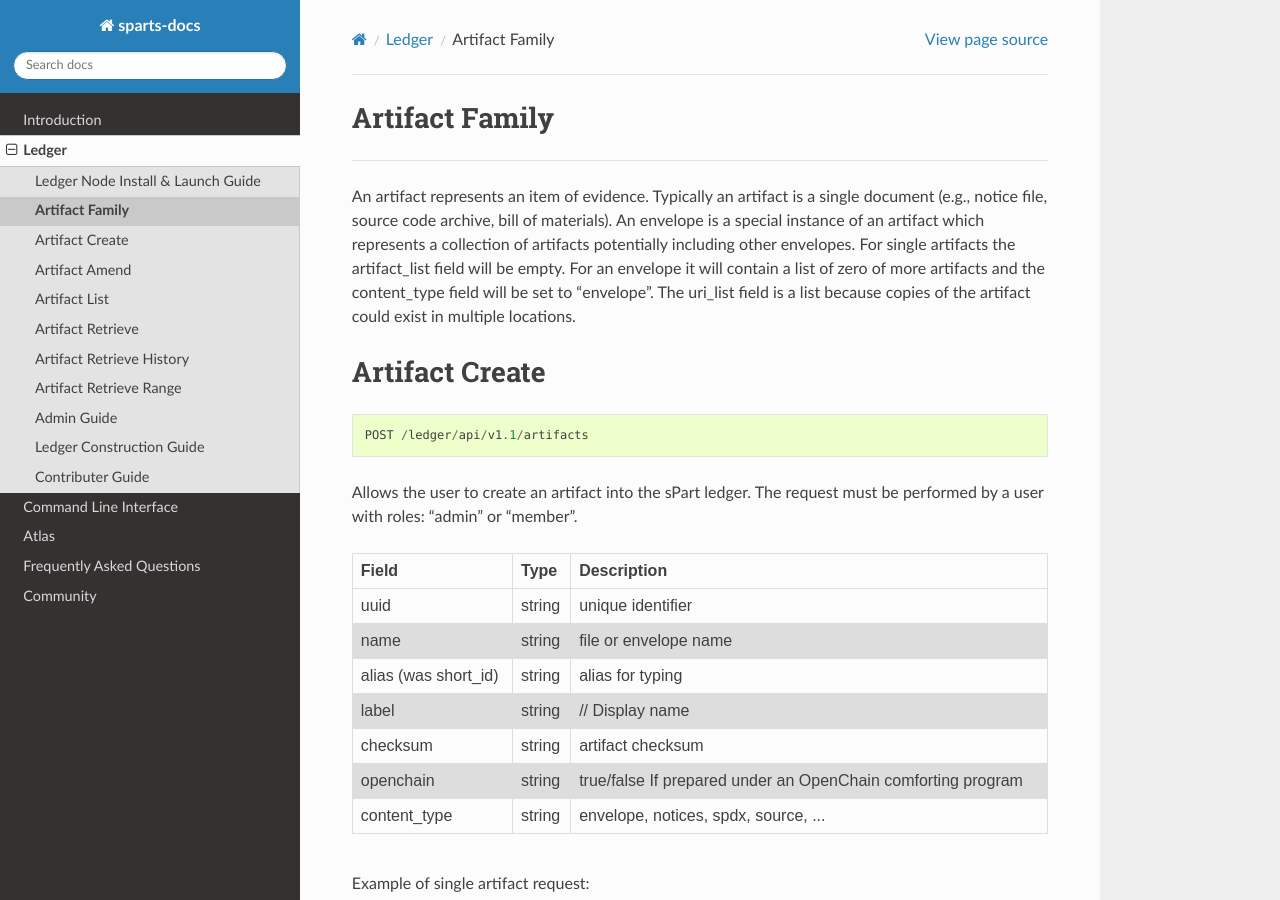
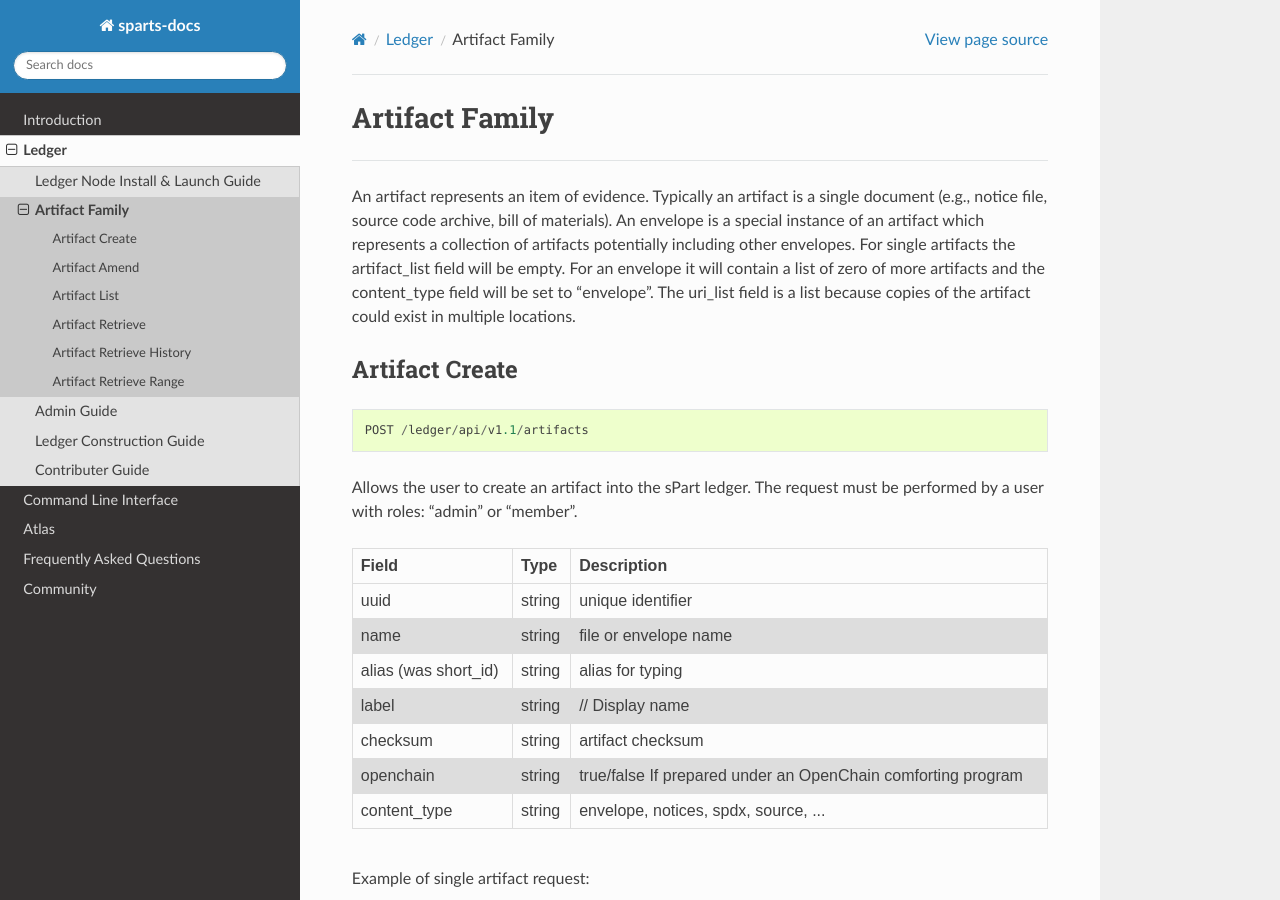
Before and after one commit to pkthein/test_readthedocs, a Sphinx documentation site: the page built from docs/web/ledger/api.md, in a window 1280 px wide and 900 px high. Built offline with Sphinx 7.4.7 and the Read the Docs theme 2.0.0, drawn with Linux system fonts in a browser that asks for light colours; pages that are not in the unit, such as notebooks, are missing from menus.

```diff
--- a/docs/web/ledger/api.md
+++ b/docs/web/ledger/api.md
@@ -16,7 +16,7 @@
 	}
 </style>
 
-#### Artifact Family
+### Artifact Family
 ----
 
 An artifact represents an item of evidence. Typically an artifact is a single document (e.g., notice file, source code archive, bill of materials). An envelope is a special instance of an artifact which represents a collection of artifacts potentially including  other envelopes. For single artifacts the artifact_list field will be empty. For an envelope it will contain a list of zero of more artifacts and the content_type field will be set to "envelope". The uri_list field is a list because copies of the artifact could exist in multiple locations.
--- a/docs/web/ledger/ledger.rst
+++ b/docs/web/ledger/ledger.rst
@@ -6,7 +6,7 @@ To setup a node follow the admin guide.
 
 
 .. toctree::
-   :maxdepth: 2
+   :maxdepth: 3
 
    user.md
    api.md
```
